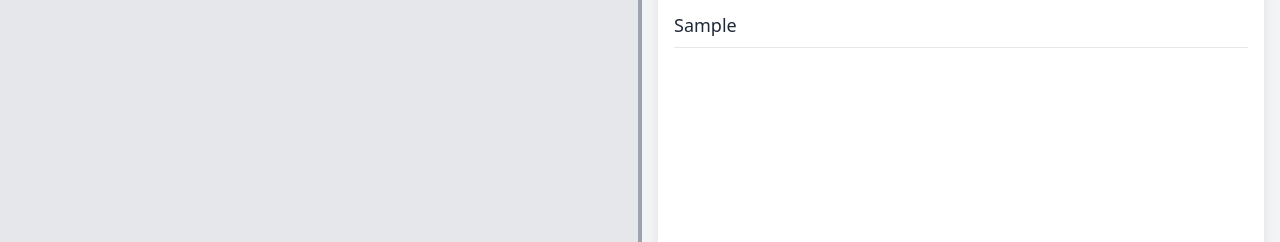
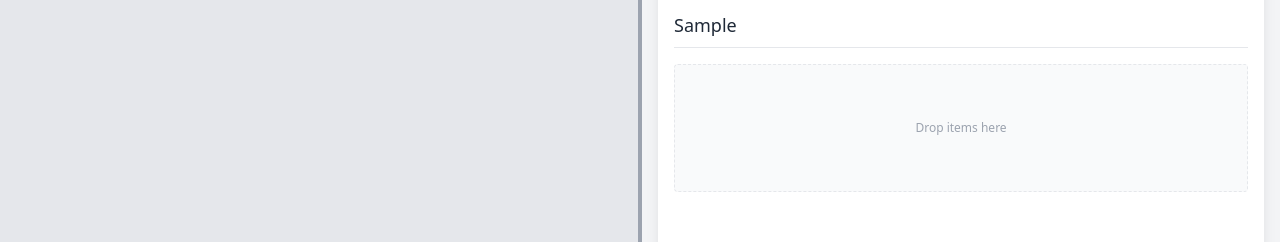
Before and after one commit to ThienDuc3112/hackNRoll25, a React (Vite) app in the folder frontend/: page / in a window 1280 px wide. Both pictures are taken after typing "Sample" into the empty fields and a click on the button "Add". Shown: the part 374-616 px from the top of the page. Built offline with nearby package versions, Linux system fonts and the light colour scheme; what @react-pdf/renderer would draw is missing.

Commit message:
Drop item here return

```diff
--- a/frontend/src/pages/editor/editor.tsx
+++ b/frontend/src/pages/editor/editor.tsx
@@ -41,6 +41,7 @@ const Editor = () => {
       let targetIndex = e.over.data.current!.sortable.index
       moveSection(e.active.id as string, targetIndex)
     }
+
   }
 
   return (
--- a/frontend/src/pages/editor/section.tsx
+++ b/frontend/src/pages/editor/section.tsx
@@ -45,16 +45,11 @@ export const Section = ({ section }: SectionProp) => {
       {/* Droppable Area */}
       <div className="min-h-[120px]">
         <div>
-          {/*
-            {section.items.map((itemId) => (
-              <Component key={itemId} item={itemMap[itemId]} />
-            ))}
-
-            {section.items.length === 0 && (
-              <div className="h-32 border border-dashed border-gray-200 rounded bg-gray-50 flex items-center justify-center">
-                <span className="text-gray-400">Drop items here</span>
-              </div>
-            )} */}
+          {section.items.length === 0 && (
+            <div className="h-32 border border-dashed border-gray-200 rounded bg-gray-50 flex items-center justify-center">
+              <span className="text-gray-400">Drop items here</span>
+            </div>
+          )}
           {section.items.map((itemId) => {
             const item = itemMap[itemId];
             if (item.type == "SUBSECTION") {
```
